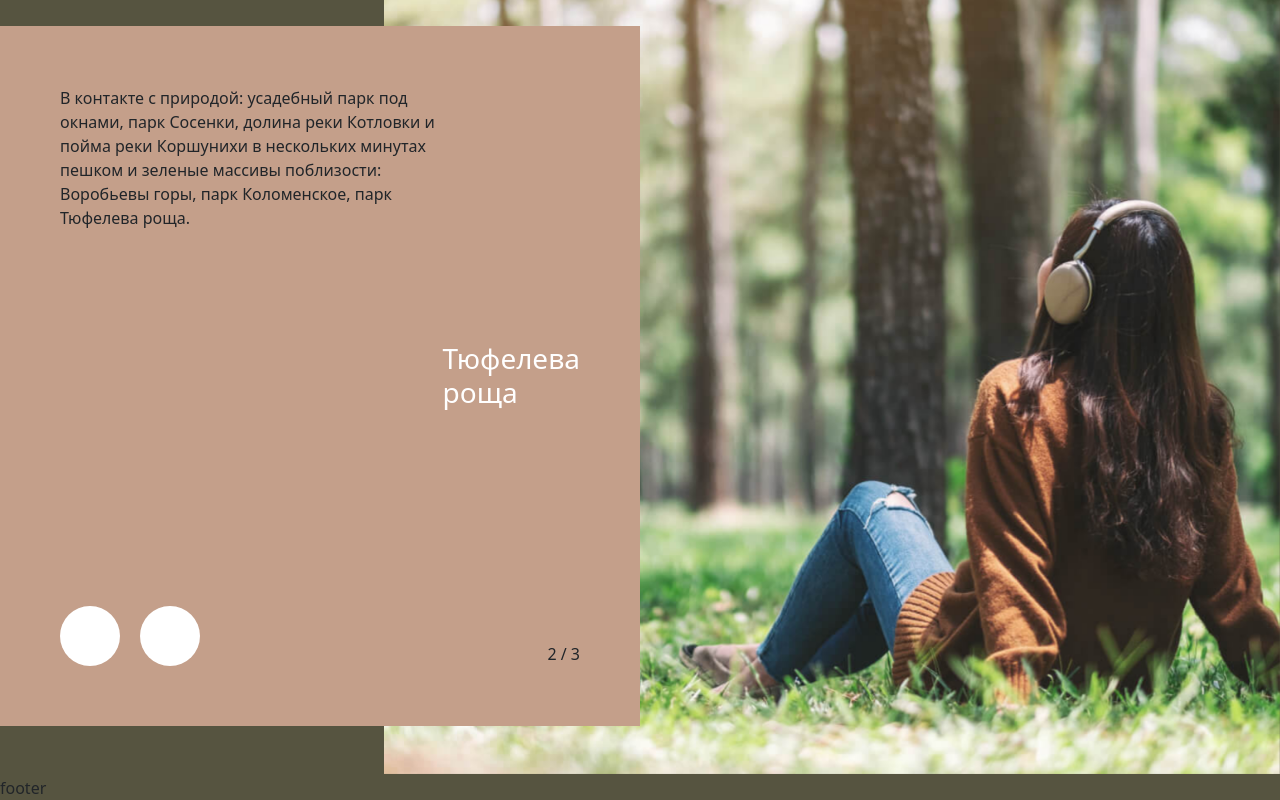
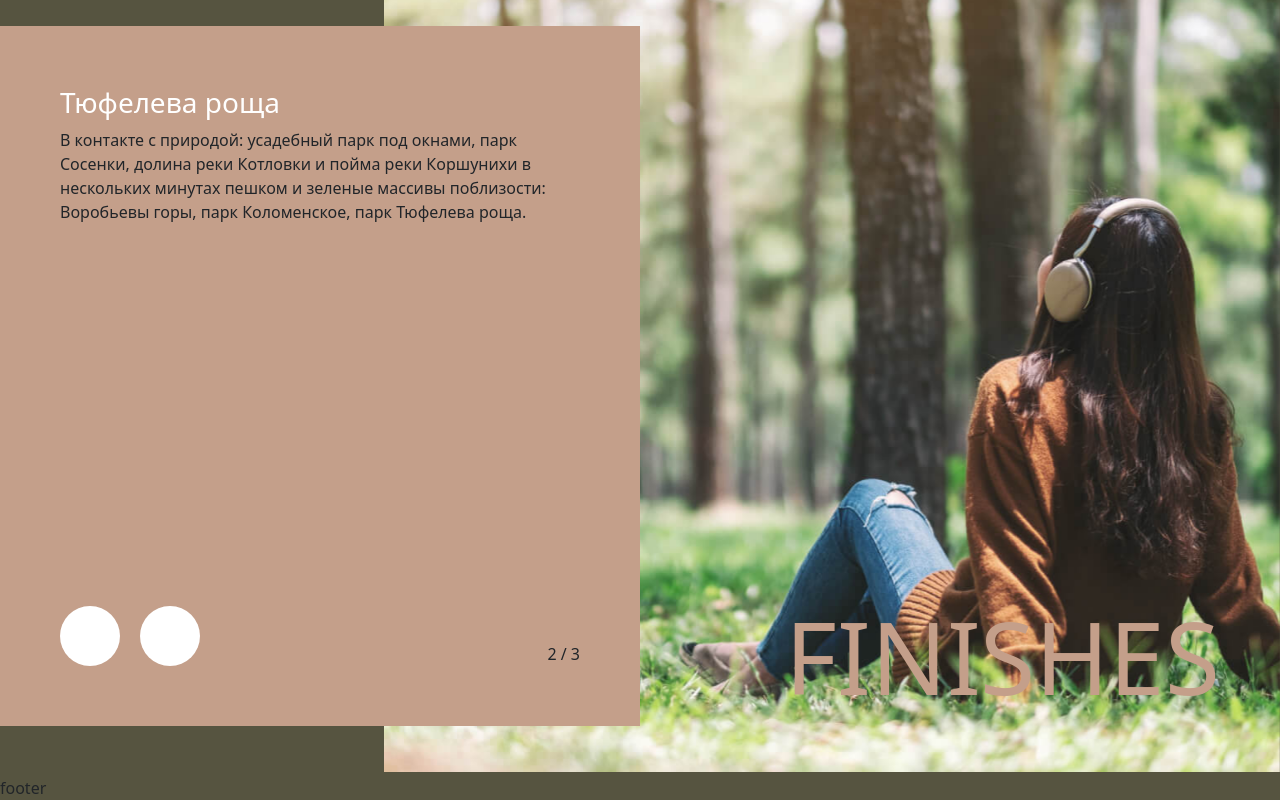
Before and after one commit to alphacreativee/clone-enito, a website with bundled scripts: page index.html in a window 1280 px wide. Both pictures are taken after a click on the button 170 px from the left and 800 px from the top of the page. Shown: the part 164-964 px from the top of the page. Built offline with nearby package versions, Linux system fonts and the light colour scheme.

Commit message:
add style text sec slider

```diff
--- a/assets/js/index/script.js
+++ b/assets/js/index/script.js
@@ -21,7 +21,7 @@ function slider() {
     watchSlidesProgress: true,
     speed: 1000,
     loop: false,
-    allowTouchMove: false,
+    allowTouchMove: true, // Cho phép swipe
     navigation: {
       nextEl: ".swiper-button-next",
       prevEl: ".swiper-button-prev",
@@ -41,6 +41,10 @@ function slider() {
         const currentTitleElements = document.querySelectorAll(
           ".current-title, .current-caption"
         );
+        const currentTitleBigElements =
+          document.querySelectorAll(".current-title-big");
+
+        // Animation thường cho title và caption
         gsap.to(currentTitleElements, {
           autoAlpha: 0,
           y: -20,
@@ -48,34 +52,130 @@ function slider() {
           duration: 0.3,
         });
 
+        // Animation ẩn cho title-big (từng char xoay xuống dưới)
+        if (currentTitleBigElements.length > 0) {
+          currentTitleBigElements.forEach((titleBig) => {
+            const chars = titleBig.querySelectorAll(".char");
+            if (chars.length > 0) {
+              gsap.to(chars, {
+                "will-change": "opacity, transform",
+                transformOrigin: "50% 0%",
+                opacity: 0,
+                rotationX: 90, // Xoay xuống
+                z: -200,
+                ease: "power2.in",
+                duration: 0.3,
+                stagger: 0.02,
+              });
+            } else {
+              gsap.to(titleBig, {
+                rotationX: 90,
+                autoAlpha: 0,
+                transformOrigin: "50% 0%",
+                ease: "power2.in",
+                duration: 0.4,
+              });
+            }
+          });
+        }
+
         // 2. Sau khi content ẩn xong, hiện content mới
         setTimeout(() => {
           const swiper = this;
           const nextSlide = swiper.slides[swiper.activeIndex];
           const nextTitle = nextSlide.getAttribute("data-title");
           const nextCaption = nextSlide.getAttribute("data-caption");
+          const nextTitleBig = nextSlide.getAttribute("data-title-big");
 
           const captionsContainer = document.querySelector(".slider-captions");
           if (captionsContainer) {
             let contentHTML = "";
+
+            // Thêm title nếu có
+            if (nextTitle) {
+              contentHTML += `<h3 class='current-title mb-2'>${nextTitle}</h3>`;
+            }
+
             // Thêm caption nếu có
             if (nextCaption) {
               contentHTML += `<p class='current-caption mb-0'>${nextCaption}</p>`;
-            }
-            // Thêm title nếu có
-            if (nextTitle) {
-              contentHTML += `<h3 class='current-title '>${nextTitle}</h3>`;
             }
 
             captionsContainer.innerHTML = contentHTML;
           }
 
+          // Cập nhật title-big cho caption-image
+          const captionImageContainer =
+            document.querySelector(".caption-image");
+          if (captionImageContainer) {
+            if (nextTitleBig) {
+              captionImageContainer.innerHTML = `<h2 class='current-title-big mb-0'>${nextTitleBig}</h2>`;
+
+              // Split text thành từng ký tự
+              const titleBigElement =
+                captionImageContainer.querySelector(".current-title-big");
+              if (titleBigElement && typeof SplitText !== "undefined") {
+                const split = new SplitText(titleBigElement, {
+                  type: "chars",
+                  charsClass: "char",
+                });
+
+                // Set perspective cho parent và từng char
+                gsap.set(titleBigElement, { perspective: 1000 });
+                split.chars.forEach((char) =>
+                  gsap.set(char.parentNode, { perspective: 1000 })
+                );
+
+                // Hiệu ứng xoay 3D từ dưới lên giống fx19Titles
+                gsap.fromTo(
+                  split.chars,
+                  {
+                    "will-change": "opacity, transform",
+                    transformOrigin: "50% 0%",
+                    opacity: 0,
+                    rotationX: -90,
+                    z: -200,
+                  },
+                  {
+                    ease: "power1",
+                    opacity: 1,
+                    stagger: 0.05,
+                    rotationX: 0,
+                    z: 0,
+                    duration: 0.6,
+                    delay: 0.3,
+                  }
+                );
+              } else {
+                // Fallback nếu không có SplitText
+                gsap.fromTo(
+                  titleBigElement,
+                  {
+                    rotationX: -90,
+                    autoAlpha: 0,
+                    transformOrigin: "50% 0%",
+                  },
+                  {
+                    rotationX: 0,
+                    autoAlpha: 1,
+                    transformOrigin: "50% 0%",
+                    ease: "power1",
+                    duration: 0.6,
+                    delay: 0.3,
+                  }
+                );
+              }
+            } else {
+              captionImageContainer.innerHTML = "";
+            }
+          }
+
           // 3. Animate content mới vào
-          const newContentElements = document.querySelectorAll(
+          const newTitleElements = document.querySelectorAll(
             ".current-title, .current-caption"
           );
           gsap.fromTo(
-            newContentElements,
+            newTitleElements,
             {
               autoAlpha: 0,
               y: 20,
@@ -85,11 +185,11 @@ function slider() {
               y: 0,
               ease: "power2.out",
               duration: 0.4,
-              delay: 0.1, // Delay nhẹ để tạo hiệu ứng mượt
-              stagger: 0.1, // Stagger effect cho title và caption
+              delay: 0.1,
+              stagger: 0.1,
             }
           );
-        }, 200); // Content mới xuất hiện sau 200ms (trước khi hình chuyển xong)
+        }, 200); // Content mới xuất hiện sau 200ms
       },
 
       // Khi slide chuyển xong
@@ -136,21 +236,88 @@ function slider() {
   const initialSlide = sliderImages.slides[sliderImages.activeIndex];
   const initialTitle = initialSlide.getAttribute("data-title");
   const initialCaption = initialSlide.getAttribute("data-caption");
+  const initialTitleBig = initialSlide.getAttribute("data-title-big");
 
   const captionsContainer = document.querySelector(".slider-captions");
   if (captionsContainer) {
     let initialContentHTML = "";
 
+    // Thêm title nếu có
+    if (initialTitle) {
+      initialContentHTML += `<h3 class='current-title mb-2'>${initialTitle}</h3>`;
+    }
+
     // Thêm caption nếu có
     if (initialCaption) {
       initialContentHTML += `<p class='current-caption mb-0'>${initialCaption}</p>`;
     }
-    // Thêm title nếu có
-    if (initialTitle) {
-      initialContentHTML += `<h3 class='current-title '>${initialTitle}</h3>`;
-    }
 
     captionsContainer.innerHTML = initialContentHTML;
+  }
+
+  // Initialize title-big cho caption-image
+  const captionImageContainer = document.querySelector(".caption-image");
+  if (captionImageContainer) {
+    if (initialTitleBig) {
+      captionImageContainer.innerHTML = `<h2 class='current-title-big mb-0'>${initialTitleBig}</h2>`;
+
+      // Split text thành từng ký tự cho initial slide
+      const titleBigElement =
+        captionImageContainer.querySelector(".current-title-big");
+      if (titleBigElement && typeof SplitText !== "undefined") {
+        const split = new SplitText(titleBigElement, {
+          type: "chars",
+          charsClass: "char",
+        });
+
+        // Set perspective cho parent và từng char
+        gsap.set(titleBigElement, { perspective: 1000 });
+        split.chars.forEach((char) =>
+          gsap.set(char.parentNode, { perspective: 1000 })
+        );
+
+        // Hiệu ứng xoay 3D từ dưới lên giống fx19Titles cho slide đầu tiên
+        gsap.fromTo(
+          split.chars,
+          {
+            "will-change": "opacity, transform",
+            transformOrigin: "50% 0%",
+            opacity: 0,
+            rotationX: -90,
+            z: -200,
+          },
+          {
+            ease: "power1",
+            opacity: 1,
+            stagger: 0.05,
+            rotationX: 0,
+            z: 0,
+            duration: 0.8,
+            delay: 0.5,
+          }
+        );
+      } else {
+        // Fallback nếu không có SplitText
+        gsap.fromTo(
+          titleBigElement,
+          {
+            rotationX: -90,
+            autoAlpha: 0,
+            transformOrigin: "50% 0%",
+          },
+          {
+            rotationX: 0,
+            autoAlpha: 1,
+            transformOrigin: "50% 0%",
+            ease: "power1",
+            duration: 0.8,
+            delay: 0.5,
+          }
+        );
+      }
+    } else {
+      captionImageContainer.innerHTML = "";
+    }
   }
 }
 const init = () => {
--- a/assets/scss/_slider.scss
+++ b/assets/scss/_slider.scss
@@ -49,19 +49,28 @@
       left: 80px;
     }
     .slider-captions {
-      display: grid;
-      grid-template-columns: 9fr 3fr;
-      height: 100%;
       .current-title {
-        display: flex;
-        justify-content: center;
-        align-items: center;
         color: #fff;
+        margin-bottom: 40px;
       }
     }
   }
   &-wrapper {
     width: 70%;
+    height: 100%;
+    position: relative;
+    .caption-image {
+      position: absolute;
+      right: 60px;
+      bottom: 60px;
+      z-index: 4;
+      .current-title-big {
+        color: #fff;
+        font-size: 100px;
+        text-transform: uppercase;
+        color: #c49f8a;
+      }
+    }
   }
   &-empty {
     width: 30%;
--- a/index.html
+++ b/index.html
@@ -92,6 +92,7 @@
                 class="swiper-slide overflow-hidden"
                 data-caption="Образовательная и научная инфраструктура в ближайшем окружении для блестящей карьеры: Губкинский университет, МГУ, МФЮИ, РУДН."
                 data-title="РУДН"
+                data-title-big="AESTHE-TICS"
               >
                 <div class="parallax-img">
                   <img src="./assets/images/gallery-1.jpg" alt="" />
@@ -101,6 +102,7 @@
                 class="swiper-slide overflow-hidden"
                 data-caption="В контакте с природой: усадебный парк под окнами, парк Сосенки, долина реки Котловки и пойма реки Коршунихи в нескольких минутах пешком и зеленые массивы поблизости: Воробьевы горы, парк Коломенское, парк Тюфелева роща."
                 data-title="Тюфелева роща"
+                data-title-big="Finishes"
               >
                 <div class="parallax-img">
                   <img src="./assets/images/gallery-2.jpg" alt="" />
@@ -110,6 +112,7 @@
                 class="swiper-slide overflow-hidden"
                 data-caption="На одной волне с городом: качественная инфраструктура для полноценной жизни, добрососедские отношения с научной и интеллектуальной элитой страны, близость столичного центра и тишина старых кварталов."
                 data-title="На одной волне"
+                data-title-big="Variety"
               >
                 <div class="parallax-img">
                   <img src="./assets/images/gallery-3.jpg" alt="" />
@@ -117,6 +120,7 @@
               </div>
             </div>
           </div>
+          <div class="caption-image"></div>
         </div>
       </section>
     </main>
```
Also changed, not shown: assets/images/icon/icons.svg (added), assets/main/css/style.css, assets/main/css/style.min.css, assets/main/js/script.min.js.
